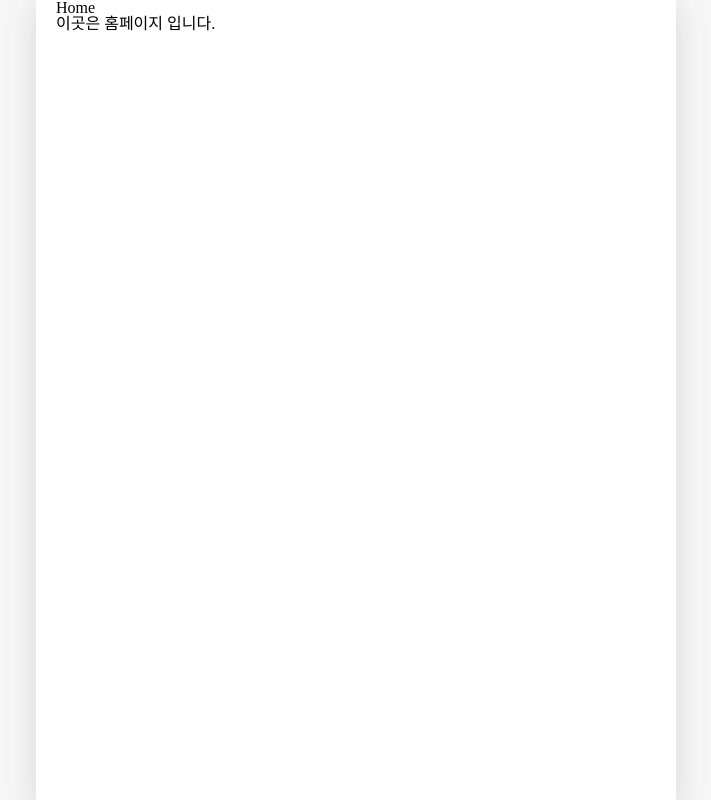
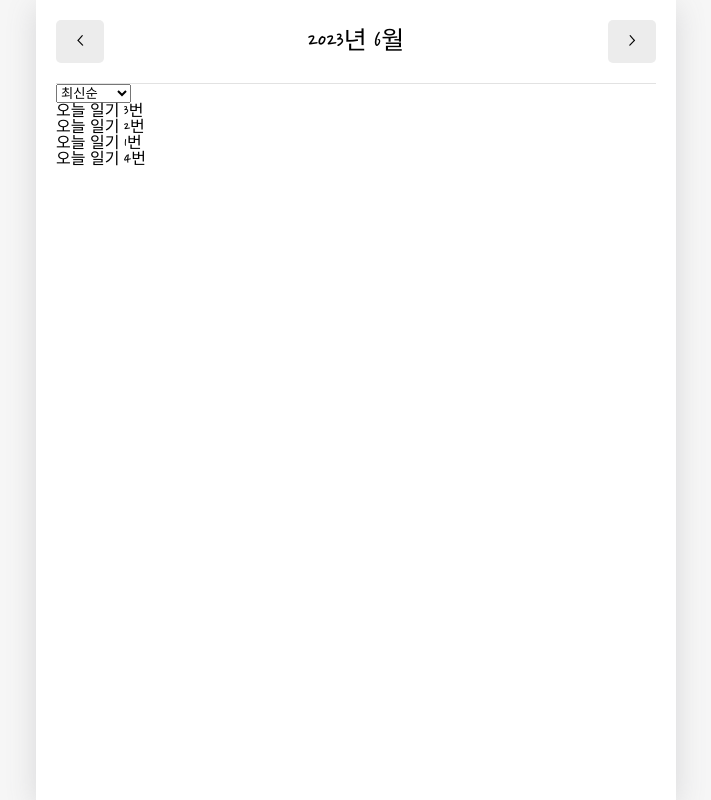
Before and after one commit to taehyeon0412/react_emotion-diary, a React (Create React App) app: page / in a window 1280 px wide. Shown: the whole page, without its empty margins (284-995 px from the left). Built offline with nearby package versions, Linux system fonts and the light colour scheme; a web font is replaced by a local one.

Commit message:
home화면 구현
헤더,본문 구현
DiaryList 컴포넌트 추가
날짜별 정렬기능 추가

```diff
--- a/src/App.js
+++ b/src/App.js
@@ -9,10 +9,6 @@ import New from "./pages/New";
 import Edit from "./pages/Edit";
 import Diary from "./pages/Diary";
 
-//COMPONENTS
-import MyButton from "./components/MyButton";
-import MyHeader from "./components/MyHeader";
-
 const Wrapper = styled.div`
   min-height: 100vh;
   padding-left: 20px;
@@ -20,6 +16,7 @@ const Wrapper = styled.div`
   display: flex;
   flex-direction: column;
   gap: 20px;
+  font-family: "Nanum Pen Script";
 
   @media (min-width: 650px) {
     width: 640px;
@@ -66,9 +63,40 @@ export const DiaryStateContext = React.createContext();
 export const DiaryDispatchContext = React.createContext();
 //사용하기 위해서는 컴포넌트 전체를 Context.Provider로 감싸준다
 
+const dummyData = [
+  {
+    id: 1,
+    emotion: 1,
+    content: "오늘 일기 1번",
+    date: 1688050500000,
+  },
+  {
+    id: 2,
+    emotion: 2,
+    content: "오늘 일기 2번",
+    date: 1688050600001,
+  },
+  {
+    id: 3,
+    emotion: 3,
+    content: "오늘 일기 3번",
+    date: 1688050700002,
+  },
+  {
+    id: 4,
+    emotion: 4,
+    content: "오늘 일기 4번",
+    date: 1688050400000,
+  },
+];
+
+//----------------------------------------------------------
+
 function App() {
-  const [data, dispatch] = useReducer(reducer, []);
-  const dataId = useRef(0);
+  const [data, dispatch] = useReducer(reducer, dummyData);
+  //useReducer(reducer, []);   []는 기초데이터값
+
+  const dataId = useRef(0); //Id 초기값 0
 
   //CREATE
   const onCreate = (date, content, emotion) => {
@@ -104,6 +132,7 @@ function App() {
 
   return (
     <DiaryStateContext.Provider value={data}>
+      {/* 각각의 요소에 데이터 제공 */}
       <DiaryDispatchContext.Provider value={{ onCreate, onEdit, onRemove }}>
         <BrowserRouter>
           <Wrapper>
--- /dev/null
+++ b/src/components/DiaryList.js
@@ -0,0 +1,67 @@
+import { useState } from "react";
+import { styled } from "styled-components";
+
+const Wrapper = styled.div``;
+
+const sortOptionList = [
+  { value: "latest", name: "최신순" },
+  { value: "oldest", name: "오래된 순" },
+];
+
+const ControlMenu = ({ value, onChange, optionList }) => {
+  return (
+    <select value={value} onChange={(e) => onChange(e.target.value)}>
+      {optionList.map((it, idx) => (
+        <option key={idx} value={it.value}>
+          {it.name}
+        </option>
+      ))}
+    </select>
+  );
+};
+//일기 정렬 옵션
+
+/* onChange가 가르키는 것은 setSortType이므로 onchange가 실행되면
+sortType의 value를 바꾸는것과 같다*/
+
+function DiaryList({ diaryList }) {
+  const [sortType, setSortType] = useState(`latest`);
+
+  const changeOptionDiaryList = () => {
+    const compare = (a, b) => {
+      if (sortType === `latest`) {
+        return parseInt(b.date) - parseInt(a.date);
+      } else {
+        return parseInt(a.date) - parseInt(b.date);
+      }
+    };
+
+    const copyList = JSON.parse(JSON.stringify(diaryList));
+    /* diaryList의 값을 문자열->배열로 다시 바꿔 copyList에 넣어서
+    diaryList의 기존배열이 안깨지게 함 */
+    const sortedList = copyList.sort(compare);
+
+    return sortedList;
+  };
+  //sort 비교 일기 정렬
+
+  return (
+    <Wrapper>
+      <ControlMenu
+        value={sortType}
+        onChange={setSortType}
+        optionList={sortOptionList}
+      />
+
+      {changeOptionDiaryList().map((it) => (
+        <div key={it.id}>{it.content}</div>
+      ))}
+    </Wrapper>
+  );
+}
+
+DiaryList.defaultProps = {
+  diaryList: [],
+};
+
+export default DiaryList;
--- a/src/pages/Home.js
+++ b/src/pages/Home.js
@@ -1,8 +1,80 @@
+import { useContext, useEffect, useState } from "react";
+import { DiaryStateContext } from "../App";
+
+//COMPONENTS
+import MyHeader from "../components/MyHeader";
+import MyButton from "../components/MyButton";
+import DiaryList from "../components/DiaryList";
+
 function Home() {
+  const diaryList = useContext(DiaryStateContext);
+  //diaryList의 데이터값은 APP의 DiaryStateContext에서 전달받는다.
+
+  const [data, setData] = useState([]);
+
+  //헤더 부분 날짜 계산
+  const [currentDate, setCurrentDate] = useState(new Date());
+  const headText = `${currentDate.getFullYear()}년 ${
+    currentDate.getMonth() + 1
+  }월`;
+  //js에서는 1월이 0으로 시작해서 +1을 해줘야됨
+
+  const increaseMonth = () => {
+    setCurrentDate(
+      new Date(
+        currentDate.getFullYear(),
+        currentDate.getMonth() + 1,
+        currentDate.getDate()
+      )
+    );
+  };
+
+  const decreaseMonth = () => {
+    setCurrentDate(
+      new Date(
+        currentDate.getFullYear(),
+        currentDate.getMonth() - 1,
+        currentDate.getDate()
+      )
+    );
+  };
+  //버튼 onClick
+
+  useEffect(() => {
+    if (diaryList.length >= 1) {
+      const firstDay = new Date(
+        currentDate.getFullYear(),
+        currentDate.getMonth(),
+        1
+      ).getTime();
+
+      const lastDay = new Date(
+        currentDate.getFullYear(),
+        currentDate.getMonth() + 1,
+        0
+      ).getTime();
+
+      setData(
+        diaryList.filter((it) => firstDay <= it.date && it.date <= lastDay)
+      );
+    }
+  }, [diaryList, currentDate]);
+
+  /* 첫번째 날짜와 마지막 날짜를 구하고 그사이에 있는 일기만 나타나게함*/
+  /* diaryList,currentDate가 변화하는 순간에만 랜더링 되야되기 때문에 useEffect를 사용함 */
+
+  useEffect(() => {
+    console.log(data);
+  }, [data]);
+
   return (
     <div>
-      <h1>Home</h1>
-      <p>이곳은 홈페이지 입니다.</p>
+      <MyHeader
+        headText={headText}
+        leftChild={<MyButton text={"<"} onClick={decreaseMonth} />}
+        rightChild={<MyButton text={">"} onClick={increaseMonth} />}
+      />
+      <DiaryList diaryList={data} />
     </div>
   );
 }
```
